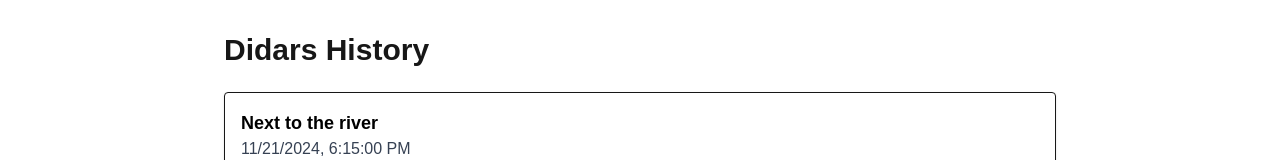
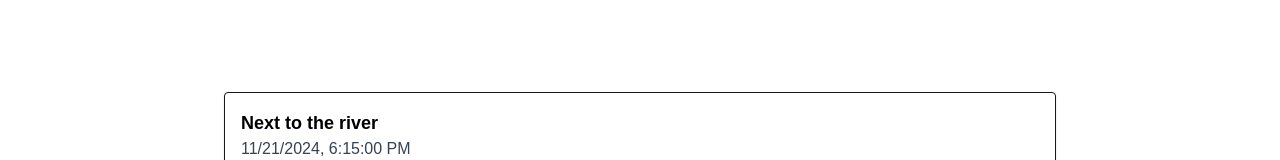
Before and after one commit to safeamiiir/secondsaway, a Next.js app: page /history in a window 1280 px wide. Shown: the top 160 px of the page. Built offline with nearby package versions, Linux system fonts and the light colour scheme.

Commit message:
feat(button): back button in the history page

```diff
--- a/src/app/history/page.tsx
+++ b/src/app/history/page.tsx
@@ -3,6 +3,7 @@
 import dynamic from 'next/dynamic';
 import { useState } from 'react';
 import didarha from '../didarha.json';
+import Link from 'next/link';
 
 const Location = dynamic(
   () => import('../components/Location/LocationWrapper'),
@@ -40,7 +41,14 @@
   return (
     <>
       <div className="max-w-4xl mx-auto p-8 overflow-hidden">
-      <h1 className="text-3xl font-bold mb-6">Didars History</h1>
+        <div className="flex items-center mb-6">
+          <Link href="/" className="text-white hover:text-gray-300">
+            <svg xmlns="http://www.w3.org/2000/svg" fill="none" viewBox="0 0 24 24" strokeWidth={1.5} stroke="currentColor" className="w-6 h-6">
+              <path strokeLinecap="round" strokeLinejoin="round" d="M15.75 19.5L8.25 12l7.5-7.5" />
+            </svg>
+          </Link>
+          <h1 className="text-3xl font-bold ml-4 text-white">Didars History</h1>
+        </div>
         {pastEvents.length === 0 ? (
           <p className="text-gray-500">No past didar yet.</p>
         ) : (
```
Lines whose indentation alone changed are shown as unchanged.
